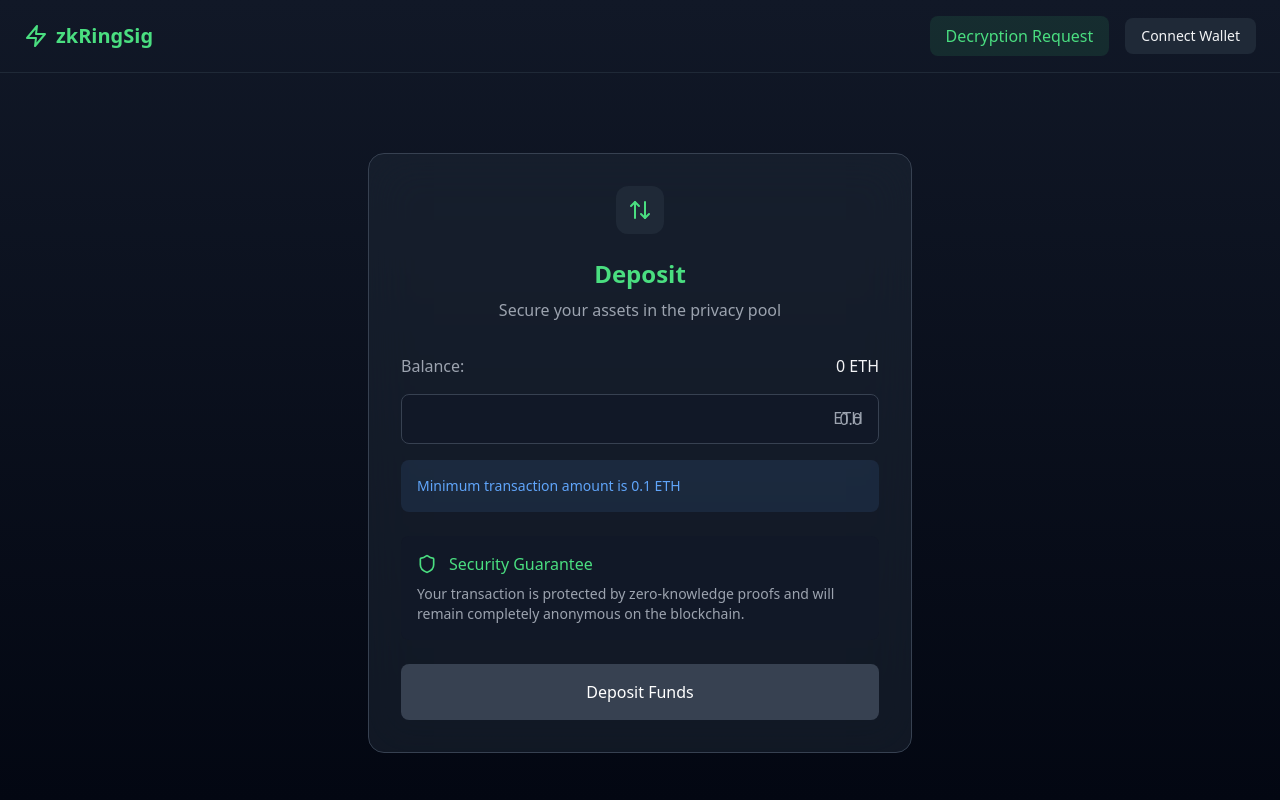
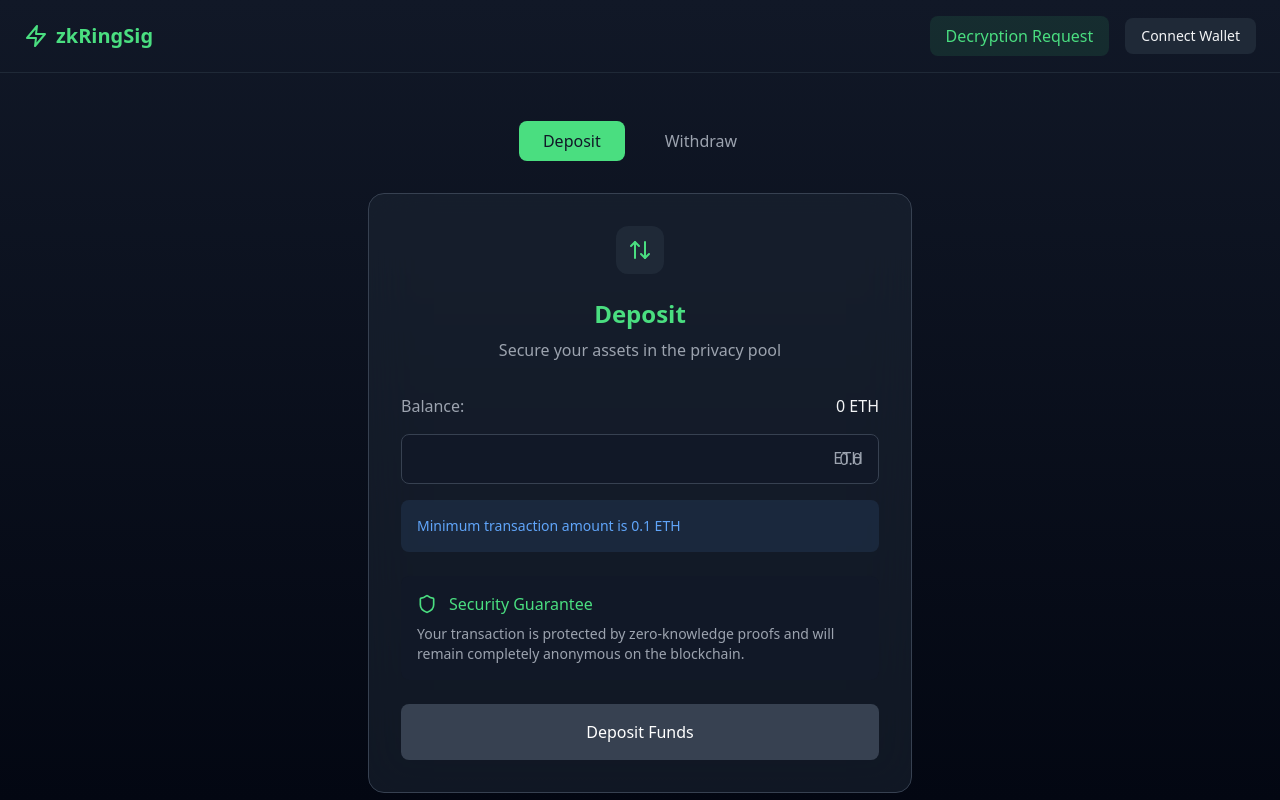
Before and after one commit to zkRingSig/frontend, a React (Vite) app: page / in a window 1280 px wide. Built offline with nearby package versions, Linux system fonts and the light colour scheme.

Commit message:
Withdraw

```diff
--- a/src/App.tsx
+++ b/src/App.tsx
@@ -1,16 +1,19 @@
-import React from 'react';
+import React, { useState } from 'react';
 import { Header } from './components/Header';
 import { DepositCard } from './components/DepositCard';
+import { WithdrawCard } from './components/WithdrawCard';
+import { Tabs } from './components/Tabs';
 
-function App() {
+export function App() {
+  const [activeTab, setActiveTab] = useState<'deposit' | 'withdraw'>('deposit');
+
   return (
     <div className="min-h-screen bg-gradient-to-b from-gray-900 to-gray-950 text-gray-100">
       <Header />
-      <main className="max-w-xl mx-auto mt-20 px-4">
-        <DepositCard />
+      <main className="max-w-xl mx-auto mt-12 px-4">
+        <Tabs activeTab={activeTab} onTabChange={setActiveTab} />
+        {activeTab === 'deposit' ? <DepositCard /> : <WithdrawCard />}
       </main>
     </div>
   );
 }
-
-export default App;
--- a/src/components/Header.tsx
+++ b/src/components/Header.tsx
@@ -1,5 +1,5 @@
-import React from "react";
-import { Zap } from "lucide-react";
+import React from 'react';
+import { Zap } from 'lucide-react';
 
 export function Header() {
   return (
--- /dev/null
+++ b/src/components/Tabs.tsx
@@ -0,0 +1,33 @@
+import React from 'react';
+
+interface TabsProps {
+  activeTab: 'deposit' | 'withdraw';
+  onTabChange: (tab: 'deposit' | 'withdraw') => void;
+}
+
+export function Tabs({ activeTab, onTabChange }: TabsProps) {
+  return (
+    <div className="flex justify-center space-x-4 mb-8">
+      <button
+        onClick={() => onTabChange('deposit')}
+        className={`px-6 py-2 rounded-lg transition ${
+          activeTab === 'deposit'
+            ? 'bg-green-400 text-gray-900'
+            : 'text-gray-400 hover:text-green-400'
+        }`}
+      >
+        Deposit
+      </button>
+      <button
+        onClick={() => onTabChange('withdraw')}
+        className={`px-6 py-2 rounded-lg transition ${
+          activeTab === 'withdraw'
+            ? 'bg-green-400 text-gray-900'
+            : 'text-gray-400 hover:text-green-400'
+        }`}
+      >
+        Withdraw
+      </button>
+    </div>
+  );
+}
--- /dev/null
+++ b/src/components/WithdrawCard.tsx
@@ -0,0 +1,54 @@
+import React from 'react';
+import { ArrowUpDown, Shield } from 'lucide-react';
+
+export function WithdrawCard() {
+  return (
+    <div className="bg-gray-800/50 backdrop-blur-xl rounded-2xl p-8 border border-gray-700">
+      <div className="flex justify-center mb-6">
+        <div className="p-3 bg-gray-800 rounded-xl">
+          <ArrowUpDown className="w-6 h-6 text-green-400" />
+        </div>
+      </div>
+
+      <h1 className="text-2xl font-bold text-center text-green-400 mb-2">
+        Withdraw
+      </h1>
+      <p className="text-center text-gray-400 mb-8">
+        Withdraw your assets anonymously
+      </p>
+
+      <div className="flex justify-between items-center mb-4">
+        <span className="text-gray-400">Balance:</span>
+        <span>0 ETH</span>
+      </div>
+
+      <div className="space-y-4 mb-6">
+        <input
+          type="text"
+          placeholder="Enter secret note"
+          className="w-full bg-gray-900 rounded-lg px-4 py-3 border border-gray-700 focus:border-green-400 focus:outline-none"
+        />
+
+        <input
+          type="text"
+          placeholder="Enter recipient address"
+          className="w-full bg-gray-900 rounded-lg px-4 py-3 border border-gray-700 focus:border-green-400 focus:outline-none"
+        />
+      </div>
+
+      <div className="bg-gray-900 rounded-lg p-4 mb-6">
+        <div className="flex items-center space-x-3 mb-2">
+          <Shield className="w-5 h-5 text-green-400" />
+          <span className="text-green-400 font-medium">Security Guarantee</span>
+        </div>
+        <p className="text-sm text-gray-400">
+          Your transaction is protected by zero-knowledge proofs and will remain completely anonymous on the blockchain.
+        </p>
+      </div>
+
+      <button className="w-full bg-green-400 hover:bg-green-500 text-gray-900 rounded-lg py-4 font-medium transition">
+        Withdraw Funds
+      </button>
+    </div>
+  );
+}
--- a/src/main.tsx
+++ b/src/main.tsx
@@ -1,6 +1,6 @@
 import { StrictMode } from 'react';
 import { createRoot } from 'react-dom/client';
-import App from './App.tsx';
+import { App } from './App';
 import './index.css';
 
 createRoot(document.getElementById('root')!).render(
```
